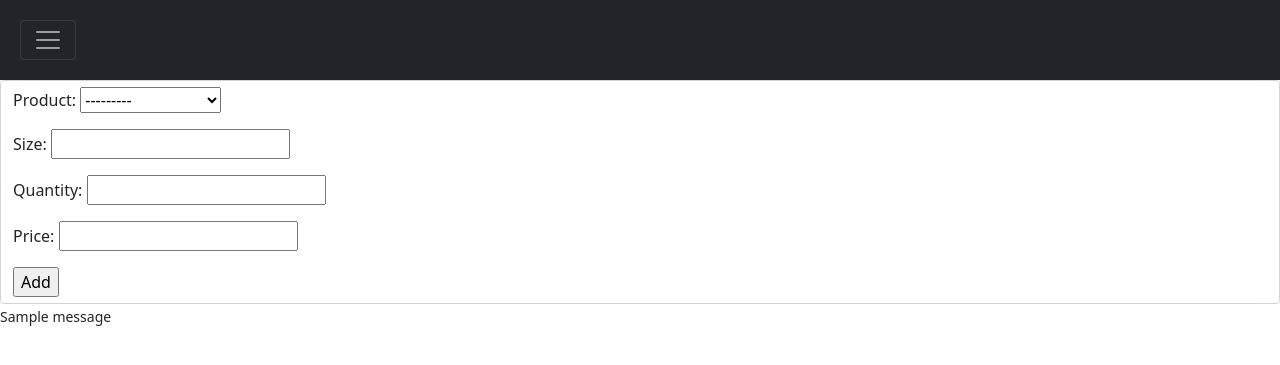
After one commit to cyobero/scims, a Django app: page /inventory/add_product in a window 1280 px wide. The commit adds this page. Shown: the top 365 px of the page. Run offline with Django 3.2, Linux system fonts and the light colour scheme; tables that the repository leaves empty hold one stand-in row (values such as "Sample post"); one stand-in notice (Sample message) is shown.

Commit message:
'add new product' feature

```diff
--- /dev/null
+++ b/products/forms.py
@@ -0,0 +1,8 @@
+from django import forms
+from products.inventory.models import ProductStock
+
+
+class ProductStockForm(forms.ModelForm):
+    class Meta:
+        model = ProductStock
+        fields = ('product', 'size', 'quantity', 'price')
--- a/products/inventory/models.py
+++ b/products/inventory/models.py
@@ -3,7 +3,7 @@ from products.models import Product
 
 
 class ProductStock(models.Model):
-    product = models.OneToOneField(to=Product, on_delete=models.CASCADE)
+    product = models.ForeignKey(Product, on_delete=models.CASCADE)
     size = models.DecimalField(max_digits=4, decimal_places=1, blank=True, null=True) # size in grams
     quantity = models.IntegerField()
-    price = models.DecimalField(max_digits=4, decimal_places=2, blank=True, null=True)
+    price = models.DecimalField(max_digits=10, decimal_places=2, blank=True, null=True)
--- a/products/models.py
+++ b/products/models.py
@@ -25,3 +25,13 @@ class Flower(Product):
 
 class PreRoll(Flower):
     pass
+
+
+class Edible(Product):
+    thc_content = models.DecimalField(verbose_name='THC (%)', max_digits=4,
+                                      decimal_places=1, blank=True, null=True)
+    calories = models.DecimalField(max_digits=4, decimal_places=1, blank=True, null=True)
+
+
+class Vape(Flower):
+    pass
--- a/products/views.py
+++ b/products/views.py
@@ -1,7 +1,30 @@
-from django.shortcuts import render
+from django.shortcuts import render, redirect
+from django.contrib import messages
 from products.inventory.models import ProductStock
+from products.forms import ProductStockForm
+# Create your views here.
 
-# Create your views here.
+
 def inventory_view(request):
     products = ProductStock.objects.all()
     return render(request, 'products/inventory.html', {'products': products})
+
+
+def add_product_view(request):
+    if request.method == 'POST':
+        form = ProductStockForm(request.POST)
+        if form.is_valid():
+            product = form.cleaned_data.get('product')
+            size = form.cleaned_data.get('size')
+            quantity = form.cleaned_data.get('quantity')
+            price = form.cleaned_data.get('price')
+
+            new_product = ProductStock(product=product, size=size, quantity=quantity,
+                                       price=price)
+            messages.success(request, "{} added to inventory".format(new_product.product.name))
+            new_product.save()
+            return redirect('add_product')
+    else:
+        form = ProductStockForm()
+    form = ProductStockForm()
+    return render(request, 'products/add_product.html', {'form': form})
--- a/scims/urls.py
+++ b/scims/urls.py
@@ -19,7 +19,7 @@ from django.conf.urls.static import static
 from django.urls import path
 from scims.views import home
 from user_auth.views import user_login, user_logout, user_signup
-from products.views import inventory_view
+from products.views import inventory_view,  add_product_view
 
 urlpatterns = [
     path('admin/', admin.site.urls),
@@ -27,7 +27,8 @@ urlpatterns = [
     path('login/', user_login, name='user_login'),
     path('logout/', user_logout, name='user_logout'),
     path('signup/', user_signup, name='user_signup'),
-    path('inventory/', inventory_view, name='inventory')
+    path('inventory/', inventory_view, name='inventory'),
+    path('inventory/add_product', add_product_view, name='add_product')
 ]
 
 if settings.DEBUG:
--- a/templates/index.html
+++ b/templates/index.html
@@ -12,7 +12,7 @@
   <div id="mySidebar" class="sidebar navbar-nav">
     <ul class="navbar-nav mr-auto">
       <a href="javascript:void(0)" class="closebtn" onclick="closeNav()">&times;</a>
-      <li class="nav-item"><a class href="#">About</a></li>
+      <li class="nav-item"><a class href="{% url 'home' %}">Home</a></li>
       <li class="nav-item"><a class href="{% url 'inventory' %}">Inventory</a></li>
     </ul>
     {% if request.user.is_authenticated %}
--- /dev/null
+++ b/templates/products/add_product.html
@@ -0,0 +1,15 @@
+{% extends 'products/inventory.html' %}
+
+{% block title %}Add New Product{% endblock %}
+
+{% block content %}
+<form class='form-control' method='post'>
+	{% csrf_token %}
+	{{form.as_p}}
+	<input type='submit' value='Add'>
+</form>
+
+{% for message in messages %}
+<small>{{message}}</small>
+{% endfor %}
+{% endblock %}
--- a/templates/products/inventory.html
+++ b/templates/products/inventory.html
@@ -18,7 +18,7 @@
                 <tbody>
                     {% for product in products %}
                     <tr>
-                        <td>{{product.product.id}}</td>
+                        <td>{{product.id}}</td>
                         <td>{{product.product.name}}</td>
                         <td>{{product.price}}</td>
                         <td>{{product.quantity}}</td>
@@ -26,6 +26,12 @@
                     {% endfor %}
                 </tbody>
             </table>
+
+            <a href="{% url 'add_product' %}">
+            <button class='btn btn-success' type='submit' href="{% url 'add_product' %}">
+                Add new product
+            </button>
+            </a>
         </div>
         <div class="col-md-2 col-lg-1"></div>
     </div>
```
Also changed, not shown: products/admin.py (+11 -1 lines), README.md, products/migrations/0007_edible_vape.py (added), products/migrations/0008_alter_productstock_product.py (added), products/migrations/0009_auto_20210525_1613.py (added), 1 other file.
